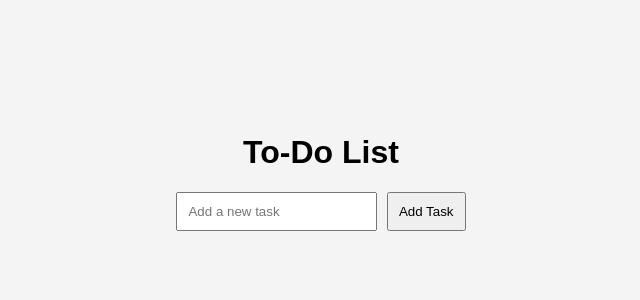
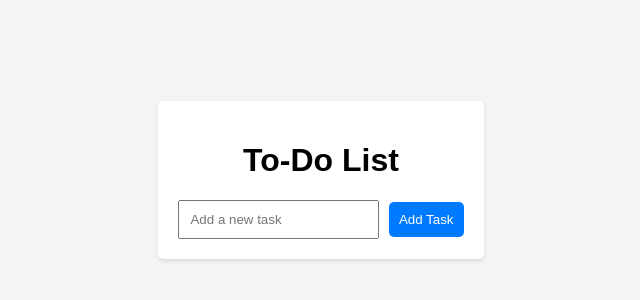
Before and after one commit to clintaire/To-Do-List-Application, a plain HTML site: page index.html in a window 1280 px wide. Shown: the part 220-520 px from the top of the page, without its empty margins (319-959 px from the left). Drawn offline with Linux system fonts and the light colour scheme.

Commit message:
Update styles.css

```diff
--- a/styles.css
+++ b/styles.css
@@ -1,3 +1,9 @@
+/* Reset */
+body, ul {
+    margin: 0;
+    padding: 0;
+}
+
 body {
     font-family: Arial, sans-serif;
     background-color: #f4f4f4;
@@ -8,20 +14,32 @@ body {
     height: 100vh;
 }
 
+/* Container */
 .container {
     text-align: center;
+    background-color: #fff;
+    padding: 20px;
+    border-radius: 5px;
+    box-shadow: 0 2px 4px rgba(0, 0, 0, 0.1);
 }
 
+/* Input */
 input {
     padding: 10px;
     margin-right: 5px;
 }
 
+/* Button */
 button {
     padding: 10px;
     cursor: pointer;
+    background-color: #007BFF;
+    color: #fff;
+    border: none;
+    border-radius: 5px;
 }
 
+/* List */
 ul {
     list-style-type: none;
     padding: 0;
@@ -37,6 +55,7 @@ li {
     align-items: center;
 }
 
+/* Completed */
 .completed {
     text-decoration: line-through;
     opacity: 0.7;
```
